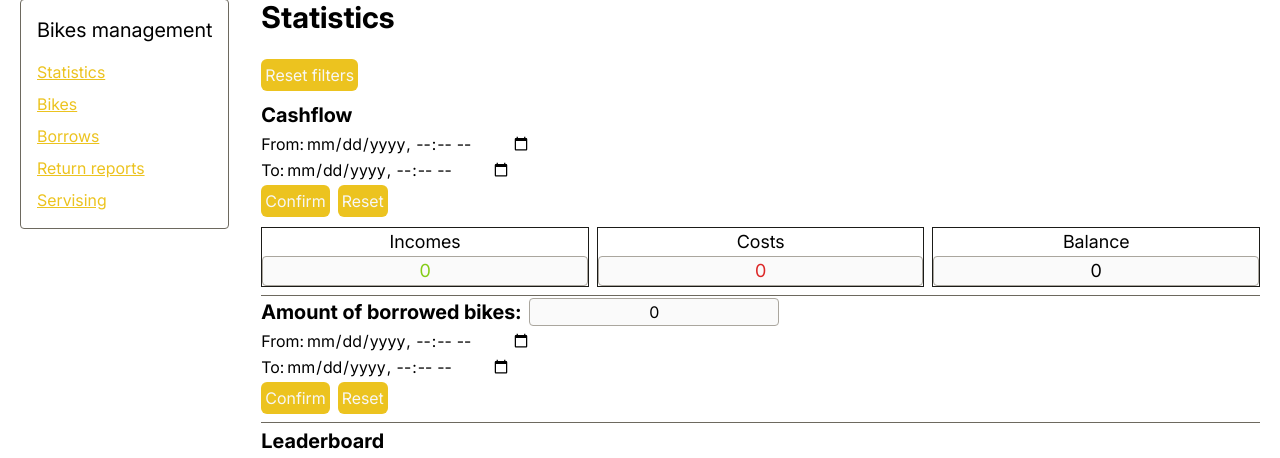
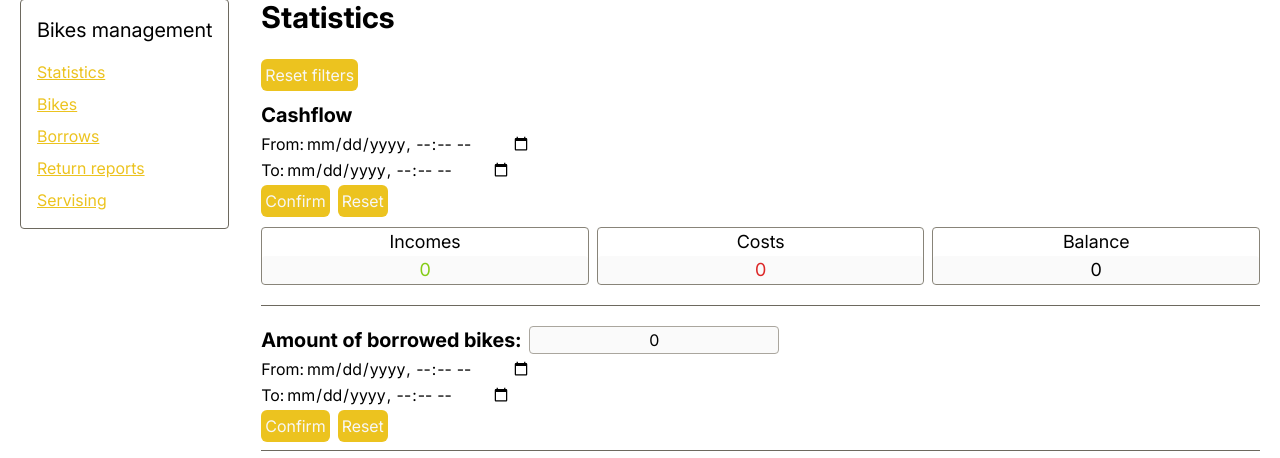
Before and after one commit to KrazyManJ/jolt, a Flask app: template templates/bikes_management/statistics/page.jinja in a window 1280 px wide. Shown: the part 130-588 px from the top of the page. Run offline with Flask 2, Linux system fonts and the light colour scheme; the template is opened without the code that fills it, so the values that code supplies are empty; style sheets or scripts are compiled from the project's sources.

Commit message:
Updated more visuals

```diff
--- a/static/css/styles.css
+++ b/static/css/styles.css
@@ -95,11 +95,16 @@ main :is(table, table td) {
   display: flex;
   flex-direction: column;
   border-style: solid;
-  border-width: 0.1rem;
-  border-color: var(--col-titan-950);
+  border-width: 1px;
+  border-color: var(--col-titan-400);
   width: 100%;
   font-size: 1.125rem;
   line-height: 1.75rem;
+  border-radius: 0.25rem;
+}
+
+.statistics-label input {
+  border: none;
 }
 
 .statistics-show {
--- a/templates/bikes_management/servising/add_or_edit/page.jinja
+++ b/templates/bikes_management/servising/add_or_edit/page.jinja
@@ -7,7 +7,8 @@
 {% endblock %}
 {% block body %}
     <div class="w-full grow flex items-center justify-center">
-        <form method="POST" enctype="multipart/form-data" class="p-4 rounded shadow-xl border bg-titan-200">
+        <form method="POST" enctype="multipart/form-data" class="p-4 rounded shadow-xl rounded-md border border-titan-500 bg-titan-200">
+            <h1 class="text-xl font-bold mb-1 text-center">{{ "Edit" if service_id else "Add" }} Servising</h1>
             {{ form.hidden_tag() }}
             {{ form_field(form.name_id) }}
             {{ form_field(form.datetime_from) }}
--- a/templates/bikes_management/statistics/page.jinja
+++ b/templates/bikes_management/statistics/page.jinja
@@ -32,7 +32,7 @@
             </span>
         </div>
     </div>
-    <hr class="mt-2 border-titan-500">
+    <hr class="my-5 border-titan-500">
     <span class="flex my-0.5 gap-2"><h2 class="text-xl font-bold w-fit">
         Amount of borrowed bikes:</h2><input class="text-center border-solid
         border-2 border-titan-950" type="text"
```
Also changed, not shown: static/css/styles.scss (+7 -2 lines), templates/borrow/bike.jinja (+1 -1 lines).
